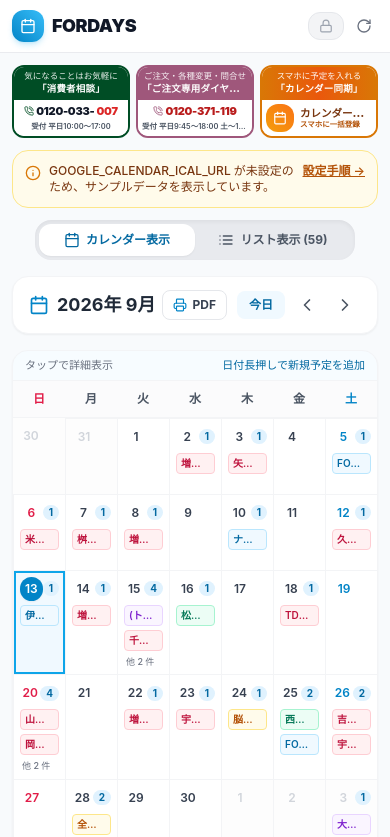
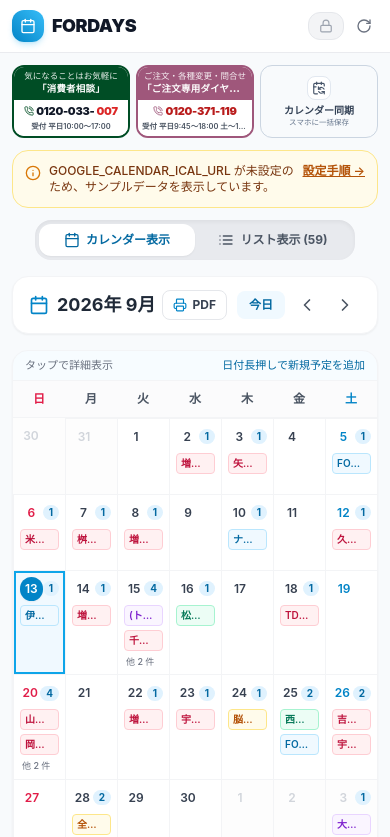
Before and after one commit to csdkotsuka/FORDAYS, a Next.js app: page / in a window 390 px wide. Shown: the top 837 px of the page. Built offline with nearby package versions, Linux system fonts and the light colour scheme.

Commit message:
style: make calendar sync button subdued utility style distinctly separated from phone banners

```diff
--- a/components/OfficialBanner.tsx
+++ b/components/OfficialBanner.tsx
@@ -3,7 +3,7 @@
 import React from 'react';
 import { format } from 'date-fns';
 import { ja } from 'date-fns/locale';
-import { PhoneCall, Calendar as CalendarIcon } from 'lucide-react';
+import { PhoneCall, CalendarSync } from 'lucide-react';
 
 interface OfficialBannerProps {
   currentDate?: Date;
@@ -79,37 +79,22 @@ export const OfficialPhoneBanners: React.FC<OfficialPhoneBannersProps> = ({ onSy
           </div>
         </a>
 
-        {/* Calendar Sync Button (Orange/Amber with Clean Icon) */}
+        {/* Calendar Sync Utility Button (Subdued, distinct utility taste) */}
         <button
           type="button"
           onClick={onSyncClick}
-          className="group block text-left border-2 border-[#d97706] hover:border-[#b45309] rounded-xl overflow-hidden bg-white shadow-xs hover:shadow-md transition active:scale-[0.98] cursor-pointer"
+          className="group flex flex-col items-center justify-center p-1.5 sm:p-2 bg-slate-50 hover:bg-slate-100/90 border border-slate-300 hover:border-slate-400 rounded-xl transition shadow-2xs active:scale-[0.98] cursor-pointer text-center"
           title="このカレンダー全体をスマホに同期・一括登録"
         >
-          {/* Header Bar */}
-          <div className="bg-gradient-to-r from-[#d97706] via-[#ea580c] to-[#d97706] text-white px-1 py-1 text-center">
-            <p className="text-[8.5px] sm:text-[10px] leading-tight font-medium opacity-95 truncate">
-              スマホに予定を入れる
-            </p>
-            <p className="text-[9.5px] sm:text-xs font-black tracking-wide truncate">
-              「カレンダー同期」
-            </p>
+          <div className="w-6 h-6 sm:w-7 sm:h-7 rounded-lg bg-white border border-slate-200 text-slate-600 group-hover:text-slate-900 group-hover:border-slate-400 flex items-center justify-center shadow-2xs transition mb-1 shrink-0">
+            <CalendarSync className="w-3.5 h-3.5 sm:w-4 sm:h-4" />
           </div>
-
-          {/* Body with Clean Calendar Icon (No Grandma Image) */}
-          <div className="p-1 sm:p-2 bg-white group-hover:bg-amber-50/60 transition flex items-center justify-center gap-1.5 sm:gap-2">
-            <div className="w-7 h-7 sm:w-8 sm:h-8 md:w-9 md:h-9 rounded-xl bg-gradient-to-tr from-amber-500 to-orange-500 text-white flex items-center justify-center shrink-0 shadow-xs">
-              <CalendarIcon className="w-3.5 h-3.5 sm:w-4 sm:h-4 text-white" />
-            </div>
-            <div className="text-left leading-tight min-w-0 flex-1">
-              <div className="text-[10.5px] sm:text-xs md:text-sm font-black text-amber-900 group-hover:text-amber-700 transition truncate">
-                カレンダー同期
-              </div>
-              <p className="text-[7.5px] sm:text-[9px] text-amber-700 font-bold truncate">
-                スマホに一括登録
-              </p>
-            </div>
-          </div>
+          <span className="text-[10px] sm:text-xs font-bold text-slate-700 group-hover:text-slate-900 leading-tight block">
+            カレンダー同期
+          </span>
+          <span className="text-[7.5px] sm:text-[9px] text-slate-500 font-medium leading-tight block mt-0.5">
+            スマホに一括保存
+          </span>
         </button>
       </div>
     </div>
--- a/components/SyncCalendarModal.tsx
+++ b/components/SyncCalendarModal.tsx
@@ -68,25 +68,25 @@ export const SyncCalendarModal: React.FC<SyncCalendarModalProps> = ({
       className="fixed inset-0 z-50 flex items-end sm:items-center justify-center p-0 sm:p-4 bg-black/60 backdrop-blur-xs transition-opacity"
     >
       <div
-        className="w-full max-w-lg bg-white rounded-t-3xl sm:rounded-3xl shadow-2xl max-h-[92vh] flex flex-col overflow-hidden animate-in slide-in-from-bottom duration-200 border-2 border-amber-500/20"
+        className="w-full max-w-lg bg-white rounded-t-3xl sm:rounded-3xl shadow-2xl max-h-[92vh] flex flex-col overflow-hidden animate-in slide-in-from-bottom duration-200 border border-gray-200"
         onClick={(e) => e.stopPropagation()}
       >
         {/* Drag handle on mobile */}
         <div className="w-12 h-1.5 bg-gray-300 rounded-full mx-auto mt-3 sm:hidden" />
 
         {/* Top Header */}
-        <div className="p-4 sm:p-5 border-b border-amber-100 bg-gradient-to-r from-amber-50 via-orange-50 to-amber-50 flex items-center justify-between">
+        <div className="p-4 sm:p-5 border-b border-gray-200 bg-slate-50 flex items-center justify-between">
           <div className="flex items-center gap-2.5">
-            <div className="w-10 h-10 rounded-2xl bg-amber-500 text-white flex items-center justify-center shadow-md shadow-amber-500/30 shrink-0">
+            <div className="w-10 h-10 rounded-2xl bg-slate-800 text-white flex items-center justify-center shadow-xs shrink-0">
               <Smartphone className="w-5 h-5" />
             </div>
             <div>
               <div className="flex items-center gap-1.5">
-                <span className="text-[10px] font-black tracking-wider uppercase px-2 py-0.5 rounded-full bg-amber-200 text-amber-900">
-                  かんたん同期
+                <span className="text-[10px] font-bold tracking-wider uppercase px-2 py-0.5 rounded-full bg-slate-200 text-slate-700">
+                  カレンダー連携
                 </span>
               </div>
-              <h2 className="text-base sm:text-lg font-black text-gray-900 leading-tight">
+              <h2 className="text-base sm:text-lg font-bold text-gray-900 leading-tight">
                 カレンダー全体をスマホに同期
               </h2>
             </div>
@@ -94,7 +94,7 @@ export const SyncCalendarModal: React.FC<SyncCalendarModalProps> = ({
           <button
             type="button"
             onClick={onClose}
-            className="p-1.5 text-gray-400 hover:text-gray-600 rounded-full hover:bg-white/80 transition"
+            className="p-1.5 text-gray-400 hover:text-gray-600 rounded-full hover:bg-gray-200 transition"
             title="閉じる"
             aria-label="閉じる"
           >
@@ -105,17 +105,17 @@ export const SyncCalendarModal: React.FC<SyncCalendarModalProps> = ({
         {/* Body Content */}
         <div className="p-5 sm:p-6 overflow-y-auto space-y-5">
           {/* Visual card */}
-          <div className="bg-gradient-to-br from-amber-50/80 via-orange-50/50 to-white rounded-2xl p-4 border border-amber-200/80 flex items-center gap-4 shadow-xs">
-            <div className="w-14 h-14 sm:w-16 sm:h-16 rounded-2xl bg-gradient-to-tr from-amber-500 via-orange-500 to-amber-600 text-white flex items-center justify-center shrink-0 shadow-md shadow-amber-500/20">
-              <CalendarIcon className="w-7 h-7 sm:w-8 sm:h-8" />
+          <div className="bg-slate-50 rounded-2xl p-4 border border-slate-200 flex items-center gap-4 shadow-2xs">
+            <div className="w-12 h-12 sm:w-14 sm:h-14 rounded-2xl bg-slate-800 text-white flex items-center justify-center shrink-0 shadow-xs">
+              <CalendarIcon className="w-6 h-6 text-white" />
             </div>
             <div className="space-y-1">
-              <div className="flex items-center gap-1 text-amber-700 text-xs font-black">
-                <Sparkles className="w-4 h-4 text-amber-500 shrink-0" />
-                <span>ボタン1つでかんたん登録！</span>
+              <div className="flex items-center gap-1 text-slate-700 text-xs font-bold">
+                <Sparkles className="w-3.5 h-3.5 text-sky-600 shrink-0" />
+                <span>ワンタップで一括登録！</span>
               </div>
-              <p className="text-xs sm:text-sm font-bold text-gray-800 leading-snug">
-                このカレンダーの予定（全 <span className="text-amber-600 font-black text-base">{events.length}</span> 件）を、あなたのスマホのカレンダーにまとめて全部入れられます。
+              <p className="text-xs sm:text-sm font-medium text-gray-700 leading-snug">
+                このカレンダーの予定（全 <span className="text-sky-700 font-bold text-base">{events.length}</span> 件）を、お使いのスマホのカレンダーにまとめて保存できます。
               </p>
             </div>
           </div>
@@ -125,9 +125,9 @@ export const SyncCalendarModal: React.FC<SyncCalendarModalProps> = ({
             <button
               type="button"
               onClick={handleDownloadAll}
-              className="w-full py-4 px-4 bg-gradient-to-r from-amber-500 via-orange-500 to-amber-600 hover:from-amber-600 hover:to-orange-600 text-white rounded-2xl shadow-lg shadow-orange-500/25 active:scale-[0.98] transition flex items-center justify-center gap-3 font-black text-base sm:text-lg border-2 border-white/20"
+              className="w-full py-3.5 px-4 bg-slate-900 hover:bg-slate-800 text-white rounded-2xl shadow-md active:scale-[0.98] transition flex items-center justify-center gap-2.5 font-bold text-sm sm:text-base"
             >
-              <Download className="w-6 h-6 shrink-0 animate-bounce" />
+              <Download className="w-5 h-5 shrink-0" />
               <span>① スマホにまとめて全部入れる</span>
             </button>
 
@@ -144,24 +144,24 @@ export const SyncCalendarModal: React.FC<SyncCalendarModalProps> = ({
             )}
           </div>
 
-          {/* Super Simple 3 Steps for Grandma */}
+          {/* Simple 3 Steps */}
           <div className="bg-gray-50 rounded-2xl p-4 border border-gray-200/80 space-y-3">
-            <h3 className="text-xs font-black text-gray-700 flex items-center gap-1.5">
+            <h3 className="text-xs font-bold text-gray-700 flex items-center gap-1.5">
               <span>🔰</span>
               <span>使いかた（３ステップ）</span>
             </h3>
             <div className="grid grid-cols-3 gap-2 text-center">
               <div className="bg-white p-2.5 rounded-xl border border-gray-200 shadow-xs space-y-1">
-                <div className="w-6 h-6 rounded-full bg-amber-500 text-white text-xs font-black flex items-center justify-center mx-auto">
+                <div className="w-6 h-6 rounded-full bg-slate-800 text-white text-xs font-bold flex items-center justify-center mx-auto">
                   1
                 </div>
                 <p className="text-[11px] font-bold text-gray-800 leading-tight">
-                  上のオレンジのボタンを押す
+                  上のボタンを押す
                 </p>
               </div>
 
               <div className="bg-white p-2.5 rounded-xl border border-gray-200 shadow-xs space-y-1">
-                <div className="w-6 h-6 rounded-full bg-amber-500 text-white text-xs font-black flex items-center justify-center mx-auto">
+                <div className="w-6 h-6 rounded-full bg-slate-800 text-white text-xs font-bold flex items-center justify-center mx-auto">
                   2
                 </div>
                 <p className="text-[11px] font-bold text-gray-800 leading-tight">
```
